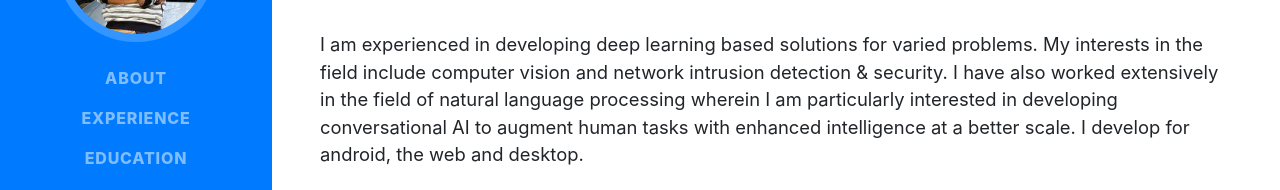
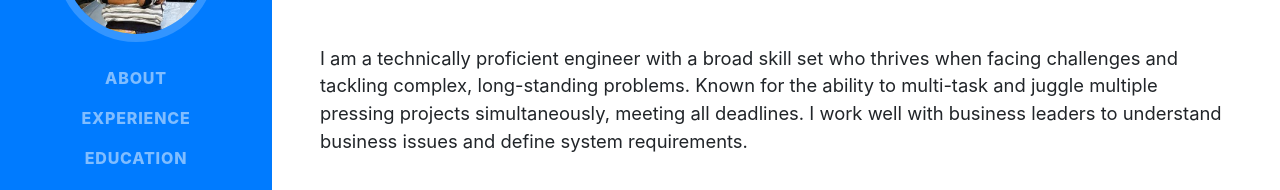
Before and after one commit to raghuvanshraj/raghuvanshraj.github.io, a website with bundled scripts: page index.html in a window 1280 px wide. Shown: the part 314-504 px from the top of the page. Built offline with nearby package versions, Linux system fonts and the light colour scheme; no server answers; a web font is replaced by a local one.

Commit message:
added new summary

```diff
--- a/index.html
+++ b/index.html
@@ -70,7 +70,7 @@
           <a href="mailto:raghuvanshraj@hotmail.com">raghuvanshraj@hotmail.com</a>
         </div>
         <p class="lead mb-5">
-          I am experienced in developing deep learning based solutions for varied problems. My interests in the field include computer vision and network intrusion detection & security. I have also worked extensively in the field of natural language processing wherein I am particularly interested in developing conversational AI to augment human tasks with enhanced intelligence at a better scale. I develop for android, the web and desktop.
+          I am a technically proficient engineer with a broad skill set who thrives when facing challenges and tackling complex, long-standing problems. Known for the ability to multi-task and juggle multiple pressing projects simultaneously, meeting all deadlines. I work well with business leaders to understand business issues and define system requirements.
         </p>
         <div class="social-icons">
           <a href="https://www.linkedin.com/in/raghuvanshraj/" target="_blank">
```
